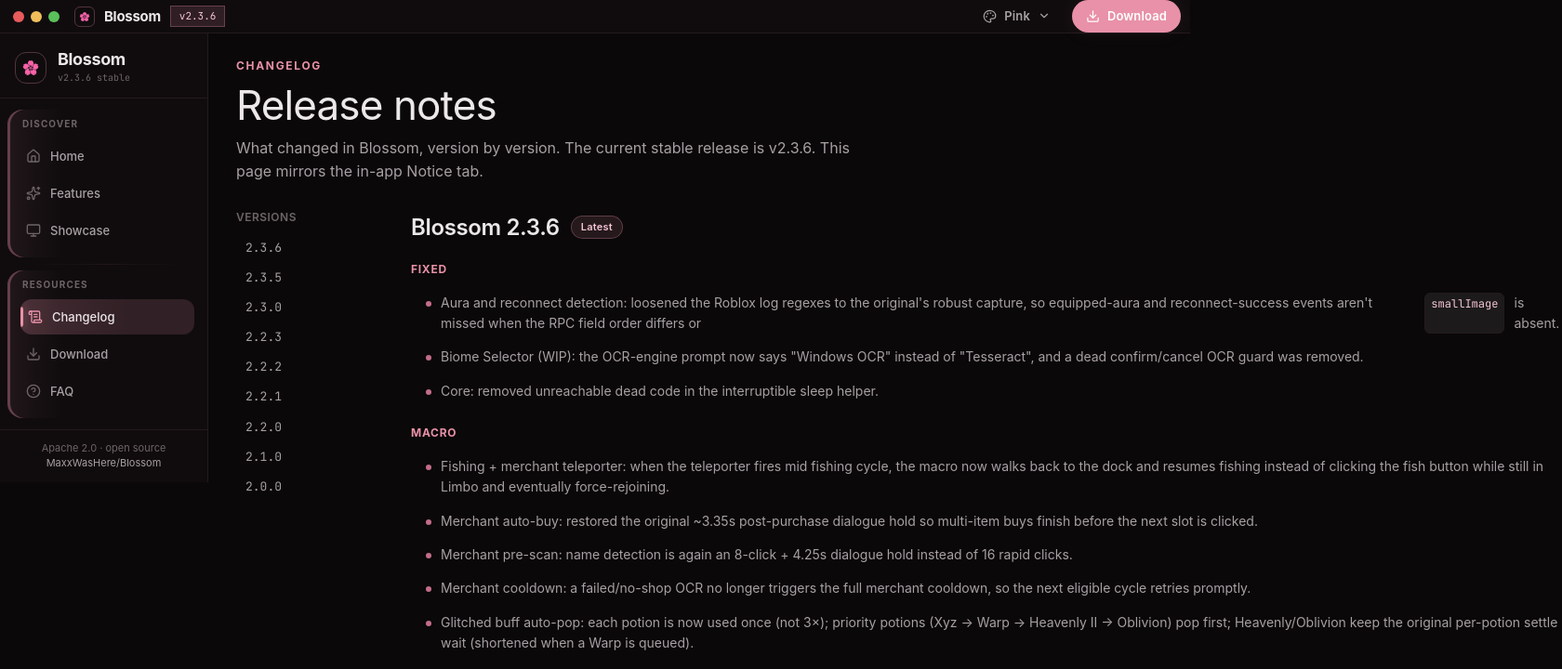
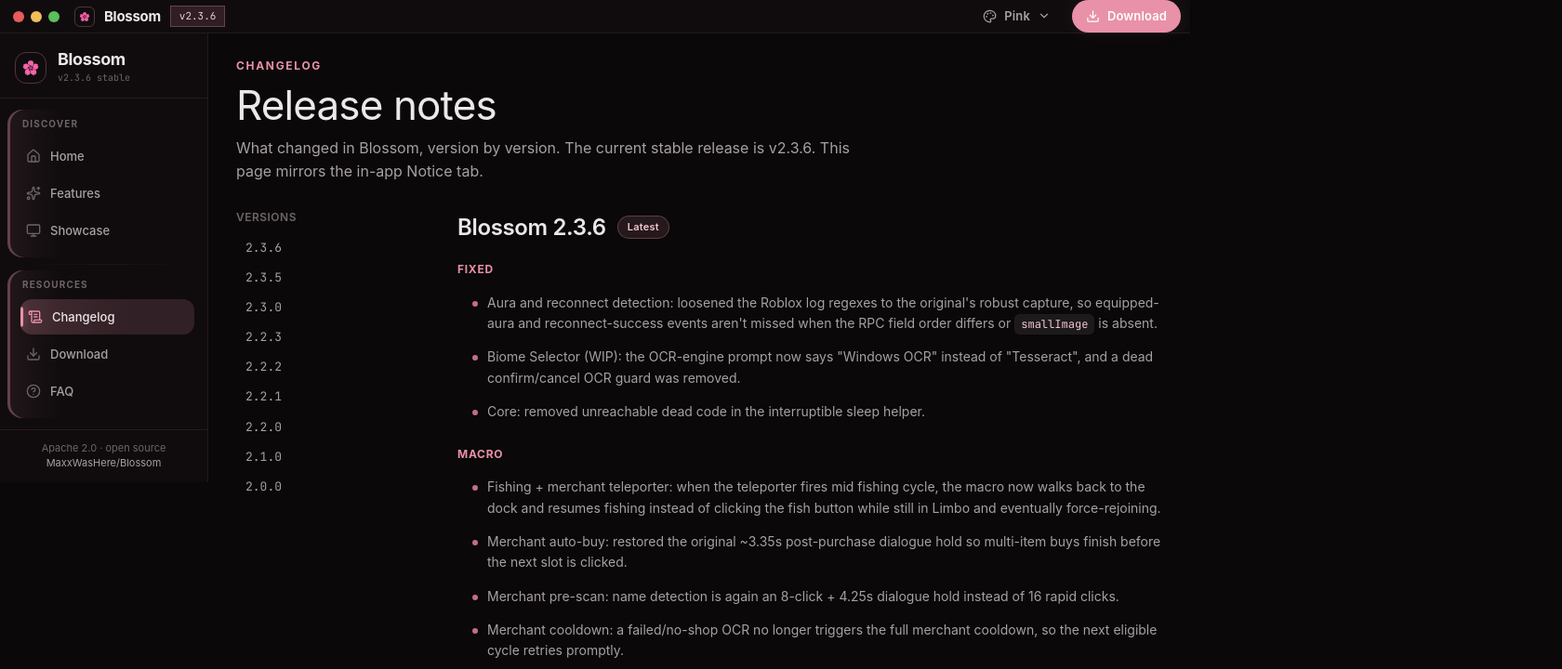
Before and after one commit to MaxxWasHere/blossom-web, a Next.js app: page /changelog in a window 1280 px wide. Shown: the top 720 px of the page at 93% size, 1680 px wide, since content can reach past the window. Built offline with nearby package versions, Linux system fonts and the light colour scheme; a web font is replaced by a local one.

Commit message:
Fix changelog bullet inline flow for code chips and bold runs

```diff
--- a/src/app/changelog/page.tsx
+++ b/src/app/changelog/page.tsx
@@ -43,7 +43,11 @@
       </p>
     );
   }
-  return <div className="cl-bullet">{renderTokens(b.tokens)}</div>;
+  return (
+    <div className="cl-bullet">
+      <span className="cl-bullet-body">{renderTokens(b.tokens)}</span>
+    </div>
+  );
 }
 
 function versionSlug(version: string) {
--- a/src/app/globals.css
+++ b/src/app/globals.css
@@ -1219,6 +1219,10 @@
   border-radius: 999px;
   background: var(--accent-dim);
 }
+.cl-bullet-body {
+  min-width: 0;
+  flex: 1 1 auto;
+}
 
 /* ==========================================================================
    Reduced motion - freeze / disable all transforms & animations
```
